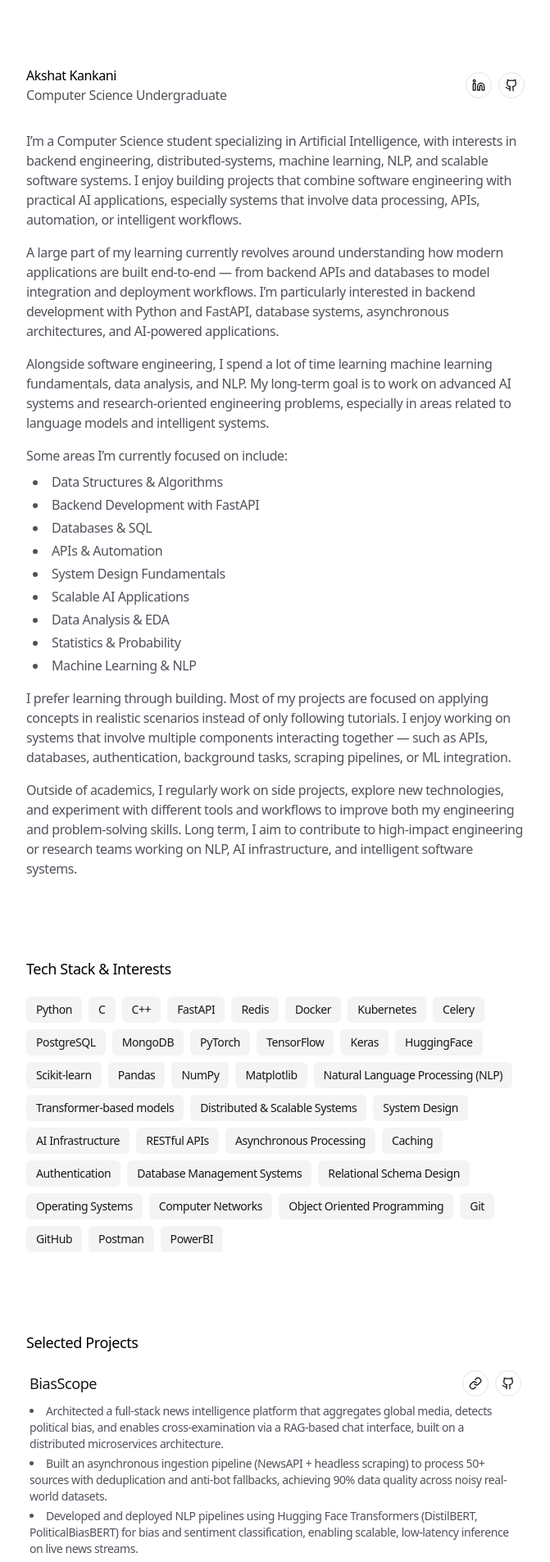
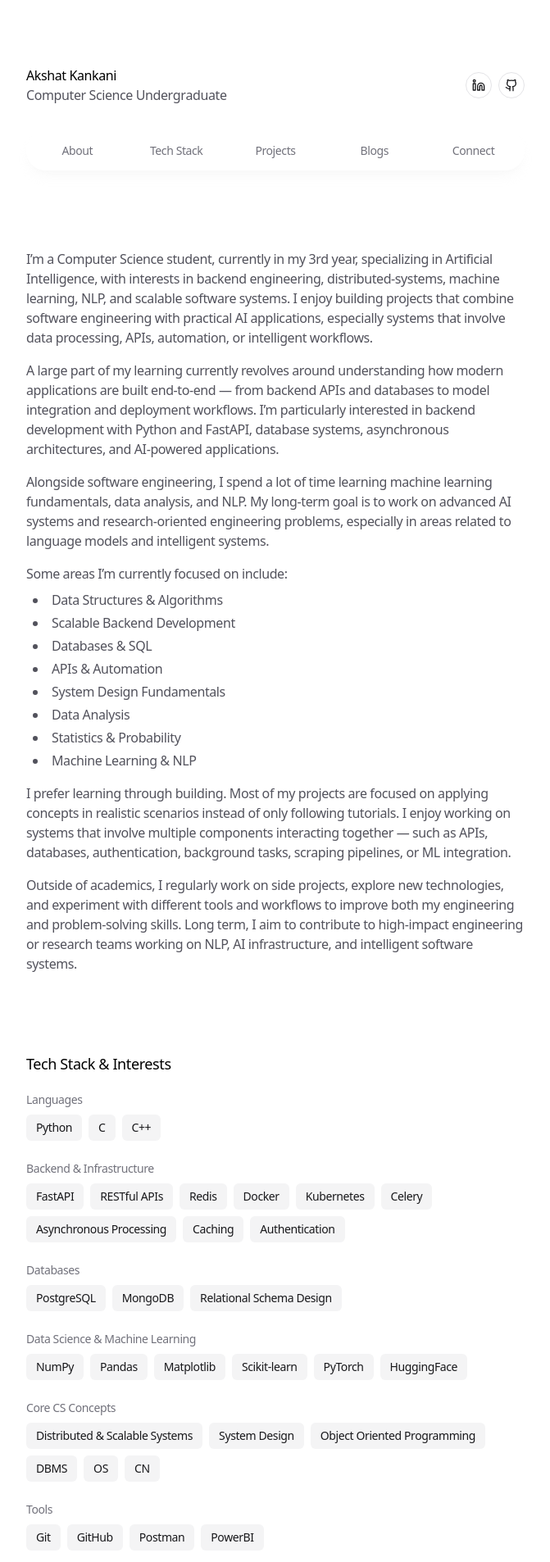
Before and after one commit to kankaniakshat185/portfolio, a Next.js app: page / in a window 1280 px wide. Shown: the top 1906 px of the page at 82% size, without its empty margins (304-975 px from the left). Built offline with nearby package versions, Linux system fonts and the light colour scheme.

Commit message:
added navbar, scroll to top buttons, improved tech stack wall

```diff
--- a/app/data.ts
+++ b/app/data.ts
@@ -30,7 +30,7 @@ type SocialLink = {
 
 export const PROJECTS: Project[] = [
   {
-    name: 'BiasScope',
+    name: 'BiasScope - News Sentiment & Bias Intelligence',
     description: [
       'Architected a full-stack news intelligence platform that aggregates global media, detects political bias, and enables cross-examination via a RAG-based chat interface, built on a distributed microservices architecture.',
       'Built an asynchronous ingestion pipeline (NewsAPI + headless scraping) to process 50+ sources with deduplication and anti-bot fallbacks, achieving 90% data quality across noisy real-world datasets.',
@@ -38,19 +38,20 @@ export const PROJECTS: Project[] = [
       'Implemented a Retrieval-Augmented Generation (RAG) system using LLaMA-3-8B with strict context grounding, reducing hallucinations and ensuring fact-based responses from source articles.',
       'Engineered a secure Next.js + PostgreSQL backend (Prisma ORM, Better-Auth) supporting persistent sessions, historical analytics, and automated PDF intelligence report generation.'
     ],
-    techStack: ['Python', 'Hugging Face Transformers', 'PostgreSQL', 'FastAPI', 'Docker', 'Next.js'],
+    techStack: ['Python', 'Hugging Face', 'PostgreSQL', 'FastAPI', 'Docker', 'Redis', 'Next.js'],
     liveLink: 'https://biasscope-app.vercel.app',
     githubLink: 'https://github.com/kankaniakshat185/biasscope-app-frontend',
     id: 'project1',
   },
   {
-    name: 'DataScope',
+    name: 'DataScope - ML Observability Intelligence',
     description: [
-      'Architected a full-stack ML validation platform with automated pipelines for consensus-based outlier detection, data leakage checks, and comprehensive dataset drift analysis.',
+      'Architected a full-stack ML governance platform with automated pipelines for consensus-based outlier detection, data leakage checks, and comprehensive dataset drift analysis.',
       'Engineered a Scikit-learn evaluation engine utilizing dynamic cross-validation to quantify the causal impact of data-cleaning techniques on accuracy and R² scores.',
       'Implemented intelligent preprocessing heuristics that leverage SHAP values to visualize feature importance and optimize dataset quality for model training.',
       'Designed an interactive analytics dashboard featuring an automated technical glossary, EDA plots, converting complex statistical diagnostics into actionable, interpretable visual insights.',
-      'Deployed an end-to-end architecture using Next.js, FastAPI, and PostgreSQL to handle secure dataset uploads, real-time ML processing, and automated reporting.'
+      'Deployed an end-to-end architecture using Next.js, FastAPI, and PostgreSQL to handle secure dataset uploads, real-time ML processing, and automated reporting.',
+      'Developed an installable python SDK (pypi package) to support within-code data & Ml validation directly in the development workflow'
     ],
     techStack: ['Python', 'Pandas', 'scikit-learn', 'PostgreSQL', 'FastAPI', 'Docker', 'Next.js'],
     liveLink: 'https://datascope-app.vercel.app',
@@ -67,7 +68,7 @@ export const PROJECTS: Project[] = [
       'Designed a secure Bring Your Own Key (BYOK) system with Chrome Local Storage persistence, bypassing global LLM rate limits and ensuring complete data sovereignty for private enterprise codebases.',
       'Scaled the backend architecture by implementing native GitHub Webhook ingestion to autonomously execute computationally heavy AI analyses in the background across PR lifecycle events.'
     ],
-    techStack: ['Python', 'Next.js', 'FastAPI', 'PostgreSQL', 'TailwindCSS', 'Gemini API', 'OAuth 2.0'],
+    techStack: ['Python', 'Next.js', 'FastAPI', 'PostgreSQL', 'TailwindCSS', 'OAuth 2.0'],
     githubLink: 'https://github.com/kankaniakshat185/prscope',
     id: 'project3',
   },
--- a/app/layout.tsx
+++ b/app/layout.tsx
@@ -4,6 +4,7 @@ import './globals.css'
 import { Header } from './header'
 import { Footer } from './footer'
 import { ThemeProvider } from 'next-themes'
+import { ScrollToTop } from '@/components/scroll-to-top'
 
 export const viewport: Viewport = {
   width: 'device-width',
@@ -54,6 +55,7 @@ export default function RootLayout({
               <Header />
               {children}
               <Footer />
+              <ScrollToTop />
             </div>
           </div>
         </ThemeProvider>
--- a/app/page.tsx
+++ b/app/page.tsx
@@ -126,6 +126,13 @@ function MagneticSocialLink({
 }
 
 export default function Personal() {
+  const scrollTo = (id: string) => {
+    const element = document.getElementById(id)
+    if (element) {
+      element.scrollIntoView({ behavior: 'smooth' })
+    }
+  }
+
   return (
     <motion.main
       className="space-y-24"
@@ -133,13 +140,39 @@ export default function Personal() {
       initial="hidden"
       animate="visible"
     >
+      <motion.nav
+        className="sticky top-6 z-50 flex w-full items-center gap-1 rounded-full bg-white/60 p-1 backdrop-blur-lg shadow-lg shadow-zinc-200/20 dark:bg-zinc-950/60 dark:shadow-none"
+        variants={VARIANTS_SECTION}
+        transition={TRANSITION_SECTION}
+      >
+        {[
+          { label: 'About', id: 'about' },
+          { label: 'Tech Stack', id: 'tech-stack' },
+          { label: 'Projects', id: 'projects' },
+          { label: 'Blogs', id: 'blogs' },
+          { label: 'Connect', id: 'contact' },
+        ].map((item) => (
+          <button
+            key={item.id}
+            onClick={() => scrollTo(item.id)}
+            className="group flex-1 rounded-full px-2 py-2.5 text-center text-xs sm:text-sm font-medium text-zinc-500 transition-colors hover:bg-zinc-100/80 hover:text-zinc-900 dark:text-zinc-400 dark:hover:bg-zinc-800/80 dark:hover:text-zinc-50"
+          >
+            <span className="relative inline-block">
+              {item.label}
+              <span className="absolute -bottom-1 left-0 h-[2px] w-0 bg-zinc-900 transition-all duration-300 group-hover:w-full dark:bg-zinc-50"></span>
+            </span>
+          </button>
+        ))}
+      </motion.nav>
+
       <motion.section
+        id="about"
         variants={VARIANTS_SECTION}
         transition={TRANSITION_SECTION}
       >
         <div className="flex-1 space-y-4">
           <p className="text-zinc-600 dark:text-zinc-400">
-            I’m a Computer Science student specializing in Artificial Intelligence, with interests in backend engineering, distributed-systems, machine learning, NLP, and scalable software systems. I enjoy building projects that combine software engineering with practical AI applications, especially systems that involve data processing, APIs, automation, or intelligent workflows.
+            I’m a Computer Science student, currently in my 3rd year, specializing in Artificial Intelligence, with interests in backend engineering, distributed-systems, machine learning, NLP, and scalable software systems. I enjoy building projects that combine software engineering with practical AI applications, especially systems that involve data processing, APIs, automation, or intelligent workflows.
           </p>
           <p className="text-zinc-600 dark:text-zinc-400">
             A large part of my learning currently revolves around understanding how modern applications are built end-to-end — from backend APIs and databases to model integration and deployment workflows. I’m particularly interested in backend development with Python and FastAPI, database systems, asynchronous architectures, and AI-powered applications.
@@ -151,12 +184,11 @@ export default function Personal() {
             <p className="mb-2">Some areas I’m currently focused on include:</p>
             <ul className="list-inside list-disc space-y-1 ml-2">
               <li>Data Structures & Algorithms</li>
-              <li>Backend Development with FastAPI</li>
+              <li>Scalable Backend Development</li>
               <li>Databases & SQL</li>
               <li>APIs & Automation</li>
               <li>System Design Fundamentals</li>
-              <li>Scalable AI Applications</li>
-              <li>Data Analysis & EDA</li>
+              <li>Data Analysis</li>
               <li>Statistics & Probability</li>
               <li>Machine Learning & NLP</li>
             </ul>
@@ -171,22 +203,42 @@ export default function Personal() {
       </motion.section>
 
       <motion.section
+        id="tech-stack"
         variants={VARIANTS_SECTION}
         transition={TRANSITION_SECTION}
       >
         <h3 className="mb-5 text-lg font-medium">Tech Stack & Interests</h3>
+        <div className="flex flex-col space-y-6">
+          {[
+            {
+              category: 'Languages',
+              items: ['Python', 'C', 'C++']
+            },
+            {
+              category: 'Backend & Infrastructure',
+              items: ['FastAPI', 'RESTful APIs', 'Redis', 'Docker', 'Kubernetes', 'Celery', 'Asynchronous Processing', 'Caching', 'Authentication']
+            },
+            {
+              category: 'Databases',
+              items: ['PostgreSQL', 'MongoDB', 'Relational Schema Design']
+            },
+            {
+              category: 'Data Science & Machine Learning',
+              items: ['NumPy', 'Pandas', 'Matplotlib', 'Scikit-learn', 'PyTorch', 'HuggingFace']
+            },
+            {
+              category: 'Core CS Concepts',
+              items: ['Distributed & Scalable Systems', 'System Design', 'Object Oriented Programming', 'DBMS', 'OS', 'CN']
+            },
+            {
+              category: 'Tools',
+              items: ['Git', 'GitHub', 'Postman', 'PowerBI']
+            }
+          ].map((group) => (
+            <div key={group.category} className="flex flex-col space-y-2">
+              <h4 className="text-sm font-medium text-zinc-500 dark:text-zinc-400">{group.category}</h4>
               <div className="flex flex-wrap gap-2">
-          {[
-            'Python', 'C', 'C++', 'FastAPI', 'Redis', 'Docker', 'Kubernetes', 'Celery',
-            'PostgreSQL', 'MongoDB', 'PyTorch', 'TensorFlow', 'Keras', 'HuggingFace',
-            'Scikit-learn', 'Pandas', 'NumPy', 'Matplotlib',
-            'Natural Language Processing (NLP)', 'Transformer-based models',
-            'Distributed & Scalable Systems', 'System Design', 'AI Infrastructure',
-            'RESTful APIs', 'Asynchronous Processing', 'Caching', 'Authentication',
-            'Database Management Systems', 'Relational Schema Design',
-            'Operating Systems', 'Computer Networks', 'Object Oriented Programming',
-            'Git', 'GitHub', 'Postman', 'PowerBI'
-          ].map((tech) => (
+                {group.items.map((tech) => (
                   <span
                     key={tech}
                     className="inline-flex items-center rounded-md bg-zinc-100 px-3 py-1.5 text-sm font-medium text-zinc-900 dark:bg-zinc-800 dark:text-zinc-50"
@@ -195,9 +247,13 @@ export default function Personal() {
                   </span>
                 ))}
               </div>
+            </div>
+          ))}
+        </div>
       </motion.section>
 
       <motion.section
+        id="projects"
         variants={VARIANTS_SECTION}
         transition={TRANSITION_SECTION}
       >
@@ -301,6 +357,7 @@ export default function Personal() {
       </motion.section> */}
 
       <motion.section
+        id="blogs"
         variants={VARIANTS_SECTION}
         transition={TRANSITION_SECTION}
       >
@@ -337,6 +394,7 @@ export default function Personal() {
       </motion.section>
 
       <motion.section
+        id="contact"
         variants={VARIANTS_SECTION}
         transition={TRANSITION_SECTION}
       >
--- /dev/null
+++ b/components/scroll-to-top.tsx
@@ -0,0 +1,56 @@
+'use client'
+
+import { useState, useEffect } from 'react'
+import { ArrowUp } from 'lucide-react'
+import { motion, AnimatePresence } from 'motion/react'
+import { usePathname } from 'next/navigation'
+
+export function ScrollToTop() {
+  const [isVisible, setIsVisible] = useState(false)
+  const pathname = usePathname()
+
+  useEffect(() => {
+    const toggleVisibility = () => {
+      // If we scroll down more than 300px, show the button
+      if (window.scrollY > 300) {
+        setIsVisible(true)
+      } else {
+        setIsVisible(false)
+      }
+    }
+
+    window.addEventListener('scroll', toggleVisibility)
+
+    return () => window.removeEventListener('scroll', toggleVisibility)
+  }, [])
+
+  const scrollToTop = () => {
+    window.scrollTo({
+      top: 0,
+      behavior: 'smooth',
+    })
+  }
+
+  // Only render on blog pages
+  if (!pathname || !pathname.startsWith('/blog')) {
+    return null
+  }
+
+  return (
+    <AnimatePresence>
+      {isVisible && (
+        <motion.button
+          initial={{ opacity: 0, scale: 0.8, y: 20 }}
+          animate={{ opacity: 1, scale: 1, y: 0 }}
+          exit={{ opacity: 0, scale: 0.8, y: 20 }}
+          transition={{ duration: 0.2 }}
+          onClick={scrollToTop}
+          className="fixed bottom-8 right-8 p-3 rounded-full bg-zinc-900 text-white dark:bg-white dark:text-zinc-900 shadow-lg hover:scale-110 active:scale-95 transition-transform z-50 flex items-center justify-center cursor-pointer"
+          aria-label="Scroll to top"
+        >
+          <ArrowUp size={20} />
+        </motion.button>
+      )}
+    </AnimatePresence>
+  )
+}
```
Lines whose indentation alone changed are shown as unchanged.
